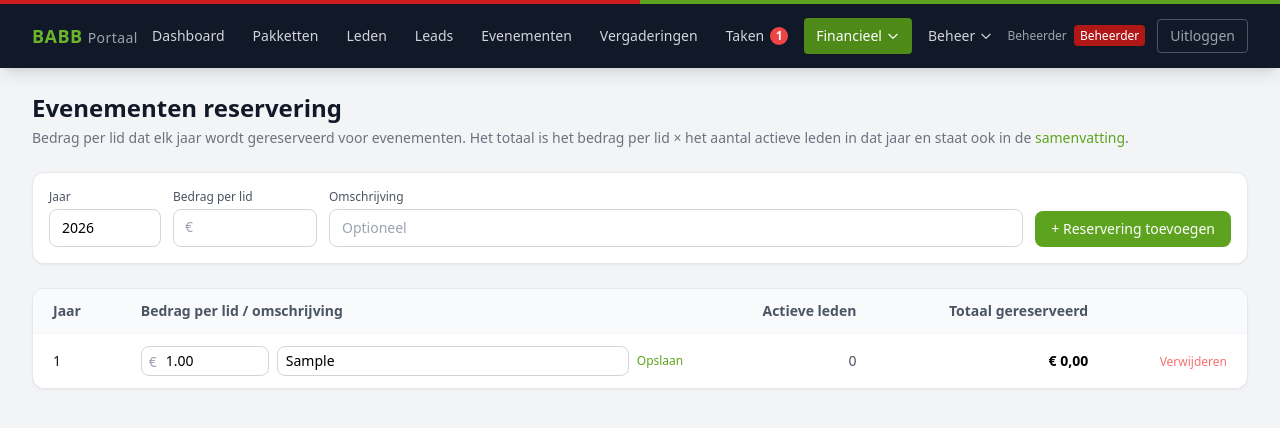
After one commit to gjhilderink/babb, a Laravel app: page /evenement-reserveringen in a window 1280 px wide. The commit adds this page. Shown: the top 428 px of the page. Run offline with Laravel 12, Linux system fonts and the light colour scheme; a user stored in the database is signed in; data comes from the database, SQL or seed files in the repository; tables that the repository leaves empty hold one stand-in row (values such as "Sample post"); some libraries are stand-ins or nearby versions.

Commit message:
feat(finance): evenementenreservering per lid per jaar
Co-Authored-By: Claude Opus 5.5 <noreply@anthropic.com>

```diff
--- /dev/null
+++ b/app/Http/Controllers/EvenementReserveringController.php
@@ -0,0 +1,59 @@
+<?php
+
+namespace App\Http\Controllers;
+
+use App\Models\EvenementReservering;
+use App\Services\LidmaatschapAfdrachtService;
+use Illuminate\Http\RedirectResponse;
+use Illuminate\Http\Request;
+use Illuminate\Validation\Rule;
+use Illuminate\View\View;
+
+class EvenementReserveringController extends Controller
+{
+    public function index(LidmaatschapAfdrachtService $service): View
+    {
+        $reserveringen = EvenementReservering::orderByDesc('jaar')->get()->map(function (EvenementReservering $r) use ($service) {
+            $r->aantal_leden = $service->contributiesVoorJaar($r->jaar)['aantal'];
+            $r->totaal       = $r->aantal_leden * (float) $r->bedrag_per_lid;
+
+            return $r;
+        });
+
+        return view('evenement_reserveringen.index', compact('reserveringen'));
+    }
+
+    public function store(Request $request): RedirectResponse
+    {
+        $data = $this->valideer($request);
+
+        EvenementReservering::create($data);
+
+        return back()->with('success', "Evenementenreservering voor {$data['jaar']} toegevoegd.");
+    }
+
+    public function update(Request $request, EvenementReservering $evenementReservering): RedirectResponse
+    {
+        $evenementReservering->update($this->valideer($request, $evenementReservering));
+
+        return back()->with('success', "Evenementenreservering voor {$evenementReservering->jaar} bijgewerkt.");
+    }
+
+    public function destroy(EvenementReservering $evenementReservering): RedirectResponse
+    {
+        $evenementReservering->delete();
+
+        return back()->with('success', "Evenementenreservering voor {$evenementReservering->jaar} verwijderd.");
+    }
+
+    private function valideer(Request $request, ?EvenementReservering $reservering = null): array
+    {
+        return $request->validate([
+            'jaar'           => ['required', 'integer', 'min:2000', 'max:2100', Rule::unique('evenement_reserveringen', 'jaar')->ignore($reservering)],
+            'bedrag_per_lid' => 'required|numeric|min:0',
+            'omschrijving'   => 'nullable|string|max:255',
+        ], [
+            'jaar.unique' => 'Voor dit jaar bestaat al een evenementenreservering. Pas die aan in de lijst.',
+        ]);
+    }
+}
--- /dev/null
+++ b/app/Models/EvenementReservering.php
@@ -0,0 +1,25 @@
+<?php
+
+namespace App\Models;
+
+use Illuminate\Database\Eloquent\Model;
+
+/**
+ * Bedrag per lid dat in een jaar wordt gereserveerd voor evenementen.
+ * Het totaal is bedrag_per_lid × het aantal actieve leden in dat jaar.
+ */
+class EvenementReservering extends Model
+{
+    protected $table = 'evenement_reserveringen';
+
+    protected $fillable = [
+        'jaar',
+        'bedrag_per_lid',
+        'omschrijving',
+    ];
+
+    protected $casts = [
+        'jaar'           => 'integer',
+        'bedrag_per_lid' => 'decimal:2',
+    ];
+}
--- /dev/null
+++ b/resources/views/evenement_reserveringen/index.blade.php
@@ -0,0 +1,95 @@
+@extends('layouts.app')
+@section('title', 'Evenementen reservering – BABB Portaal')
+
+@php
+    $euro = fn ($b) => '€ '.number_format($b, 2, ',', '.');
+    $inputClass = 'border border-gray-300 rounded-lg px-3 py-2 text-sm focus:outline-none focus:ring-2 focus:ring-bb-green-600';
+@endphp
+
+@section('content')
+<div class="mb-6">
+    <h1 class="text-2xl font-bold text-gray-900">Evenementen reservering</h1>
+    <p class="text-sm text-gray-500 mt-1">
+        Bedrag per lid dat elk jaar wordt gereserveerd voor evenementen.
+        Het totaal is het bedrag per lid × het aantal actieve leden in dat jaar en staat ook in de
+        <a href="{{ route('samenvatting.index') }}" class="text-bb-green-600 hover:underline">samenvatting</a>.
+    </p>
+</div>
+
+{{-- Nieuwe reservering --}}
+<form method="POST" action="{{ route('evenement-reserveringen.store') }}"
+      class="bg-white rounded-xl shadow-sm border border-gray-200 p-4 mb-6 flex flex-wrap items-end gap-3">
+    @csrf
+    <div>
+        <label class="block text-xs font-medium text-gray-600 mb-1">Jaar</label>
+        <input type="number" name="jaar" min="2000" max="2100" step="1" required
+               value="{{ old('jaar', now()->year) }}" class="{{ $inputClass }} w-28">
+    </div>
+    <div>
+        <label class="block text-xs font-medium text-gray-600 mb-1">Bedrag per lid</label>
+        <div class="relative">
+            <span class="absolute left-3 top-2 text-gray-400 text-sm">&euro;</span>
+            <input type="number" name="bedrag_per_lid" step="0.01" min="0" required
+                   value="{{ old('bedrag_per_lid') }}" class="{{ $inputClass }} pl-7 w-36">
+        </div>
+    </div>
+    <div class="flex-1 min-w-[12rem]">
+        <label class="block text-xs font-medium text-gray-600 mb-1">Omschrijving</label>
+        <input type="text" name="omschrijving" maxlength="255" placeholder="Optioneel"
+               value="{{ old('omschrijving') }}" class="{{ $inputClass }} w-full">
+    </div>
+    <button type="submit" class="bg-bb-green-600 hover:bg-bb-green-700 text-white text-sm font-medium px-4 py-2 rounded-lg">
+        + Reservering toevoegen
+    </button>
+</form>
+
+<div class="bg-white rounded-xl shadow-sm border border-gray-200 overflow-hidden">
+    @if ($reserveringen->isEmpty())
+        <p class="px-6 py-10 text-center text-sm text-gray-400">Nog geen evenementenreserveringen vastgelegd.</p>
+    @else
+    <div class="overflow-x-auto">
+    <table class="min-w-full divide-y divide-gray-100 text-sm">
+        <thead class="bg-gray-50">
+            <tr>
+                <th class="px-5 py-3 text-left font-semibold text-gray-600">Jaar</th>
+                <th class="px-5 py-3 text-left font-semibold text-gray-600">Bedrag per lid / omschrijving</th>
+                <th class="px-5 py-3 text-right font-semibold text-gray-600">Actieve leden</th>
+                <th class="px-5 py-3 text-right font-semibold text-gray-600">Totaal gereserveerd</th>
+                <th class="px-5 py-3"></th>
+            </tr>
+        </thead>
+        <tbody class="divide-y divide-gray-100">
+            @foreach ($reserveringen as $reservering)
+            <tr class="hover:bg-gray-50">
+                <td class="px-5 py-3 font-medium text-gray-900">{{ $reservering->jaar }}</td>
+                <td class="px-5 py-3">
+                    <form method="POST" action="{{ route('evenement-reserveringen.update', $reservering) }}" class="flex flex-wrap items-center gap-2">
+                        @csrf @method('PUT')
+                        <input type="hidden" name="jaar" value="{{ $reservering->jaar }}">
+                        <div class="relative">
+                            <span class="absolute left-2 top-1.5 text-gray-400 text-sm">&euro;</span>
+                            <input type="number" name="bedrag_per_lid" step="0.01" min="0" required value="{{ $reservering->bedrag_per_lid }}"
+                                   class="border border-gray-300 rounded-lg pl-6 pr-2 py-1 text-sm w-32">
+                        </div>
+                        <input type="text" name="omschrijving" maxlength="255" value="{{ $reservering->omschrijving }}" placeholder="Omschrijving"
+                               class="border border-gray-300 rounded-lg px-2 py-1 text-sm flex-1 min-w-[10rem]">
+                        <button type="submit" class="text-xs text-bb-green-600 hover:underline font-medium">Opslaan</button>
+                    </form>
+                </td>
+                <td class="px-5 py-3 text-right text-gray-600">{{ $reservering->aantal_leden }}</td>
+                <td class="px-5 py-3 text-right whitespace-nowrap font-semibold">{{ $euro($reservering->totaal) }}</td>
+                <td class="px-5 py-3 text-right">
+                    <form method="POST" action="{{ route('evenement-reserveringen.destroy', $reservering) }}"
+                          onsubmit="return confirm('Evenementenreservering voor {{ $reservering->jaar }} verwijderen?')">
+                        @csrf @method('DELETE')
+                        <button type="submit" class="text-xs text-red-400 hover:text-red-600">Verwijderen</button>
+                    </form>
+                </td>
+            </tr>
+            @endforeach
+        </tbody>
+    </table>
+    </div>
+    @endif
+</div>
+@endsection
--- a/resources/views/layouts/app.blade.php
+++ b/resources/views/layouts/app.blade.php
@@ -134,7 +134,7 @@
                 <div class="relative" x-data @click.outside="billing=false">
                     <button @click="billing=!billing"
                             class="px-3 py-2 rounded text-sm font-medium transition-colors flex items-center gap-1
-                                {{ request()->routeIs('samenvatting*','membership-billing*','invoices*','afdrachten*','sponsorcommissie*','reserveringen*','declaraties*') ? 'bg-bb-green-700 text-white' : 'text-gray-300 hover:text-white hover:bg-gray-700' }}">
+                                {{ request()->routeIs('samenvatting*','membership-billing*','invoices*','afdrachten*','sponsorcommissie*','reserveringen*','evenement-reserveringen*','declaraties*') ? 'bg-bb-green-700 text-white' : 'text-gray-300 hover:text-white hover:bg-gray-700' }}">
                         Financieel
                         <svg class="w-3.5 h-3.5 transition-transform" :class="billing ? 'rotate-180' : ''" fill="none" stroke="currentColor" stroke-width="2" viewBox="0 0 24 24"><path stroke-linecap="round" stroke-linejoin="round" d="M19 9l-7 7-7-7"/></svg>
                     </button>
@@ -167,6 +167,10 @@
                         <a href="{{ route('reserveringen.index') }}" @click="billing=false"
                            class="block px-4 py-2 text-sm {{ request()->routeIs('reserveringen*') ? 'text-white bg-bb-green-700' : 'text-gray-300 hover:text-white hover:bg-gray-700' }}">
                             Reservering per jaar
+                        </a>
+                        <a href="{{ route('evenement-reserveringen.index') }}" @click="billing=false"
+                           class="block px-4 py-2 text-sm {{ request()->routeIs('evenement-reserveringen*') ? 'text-white bg-bb-green-700' : 'text-gray-300 hover:text-white hover:bg-gray-700' }}">
+                            Evenementen reservering
                         </a>
                         <a href="{{ route('declaraties.index') }}" @click="billing=false"
                            class="block px-4 py-2 text-sm {{ request()->routeIs('declaraties*') ? 'text-white bg-bb-green-700' : 'text-gray-300 hover:text-white hover:bg-gray-700' }}">
@@ -315,6 +319,10 @@
                class="block px-4 py-2 rounded text-sm font-medium {{ request()->routeIs('reserveringen*') ? 'bg-bb-green-700 text-white' : 'text-gray-300 hover:text-white hover:bg-gray-700' }}">
                 Reservering per jaar
             </a>
+            <a href="{{ route('evenement-reserveringen.index') }}" @click="open=false"
+               class="block px-4 py-2 rounded text-sm font-medium {{ request()->routeIs('evenement-reserveringen*') ? 'bg-bb-green-700 text-white' : 'text-gray-300 hover:text-white hover:bg-gray-700' }}">
+                Evenementen reservering
+            </a>
             <a href="{{ route('declaraties.index') }}" @click="open=false"
                class="block px-4 py-2 rounded text-sm font-medium {{ request()->routeIs('declaraties*') ? 'bg-bb-green-700 text-white' : 'text-gray-300 hover:text-white hover:bg-gray-700' }}">
                 Overige kosten
--- a/routes/web.php
+++ b/routes/web.php
@@ -4,6 +4,7 @@ use App\Http\Controllers\AclController;
 use App\Http\Controllers\AfdrachtenController;
 use App\Http\Controllers\DeclaratiesController;
 use App\Http\Controllers\Auth\LoginController;
+use App\Http\Controllers\EvenementReserveringController;
 use App\Http\Controllers\FinancieleSamenvattingController;
 use App\Http\Controllers\ImpersonateController;
 use App\Http\Controllers\EventController;
@@ -59,10 +60,12 @@ Route::middleware('auth')->group(function () {
 
         Route::get('samenvatting', [FinancieleSamenvattingController::class, 'index'])->name('samenvatting.index');
 
-        Route::resource('reserveringen',ReserveringController::class)->only(['index', 'store', 'update', 'destroy'])
+        Route::resource('reserveringen', ReserveringController::class)->only(['index', 'store', 'update', 'destroy'])
             ->parameters(['reserveringen' => 'reservering']);
+        Route::resource('evenement-reserveringen', EvenementReserveringController::class)->only(['index', 'store', 'update', 'destroy'])
+            ->parameters(['evenement-reserveringen' => 'evenement_reservering']);
 
-        Route::get('sponsorcommissie',[LidmaatschapAfdrachtController::class, 'sponsorcommissie'])->name('sponsorcommissie.index');
+        Route::get('sponsorcommissie', [LidmaatschapAfdrachtController::class, 'sponsorcommissie'])->name('sponsorcommissie.index');
         Route::post('lidmaatschap-afdrachten/{soort}/markeer-alles', [LidmaatschapAfdrachtController::class, 'markeerAlles'])
             ->whereIn('soort', ['sponsorcommissie', 'bonboys'])->name('lidmaatschap-afdrachten.markeer-alles');
         Route::delete('lidmaatschap-afdrachten/{soort}/jaar', [LidmaatschapAfdrachtController::class, 'jaarOngedaan'])
```
Also changed, not shown: app/Http/Controllers/FinancieleSamenvattingController.php (+7 -2 lines), resources/views/samenvatting/index.blade.php (+12 -0 lines), database/migrations/2024_01_01_000033_create_evenement_reserveringen_table.php (added).
